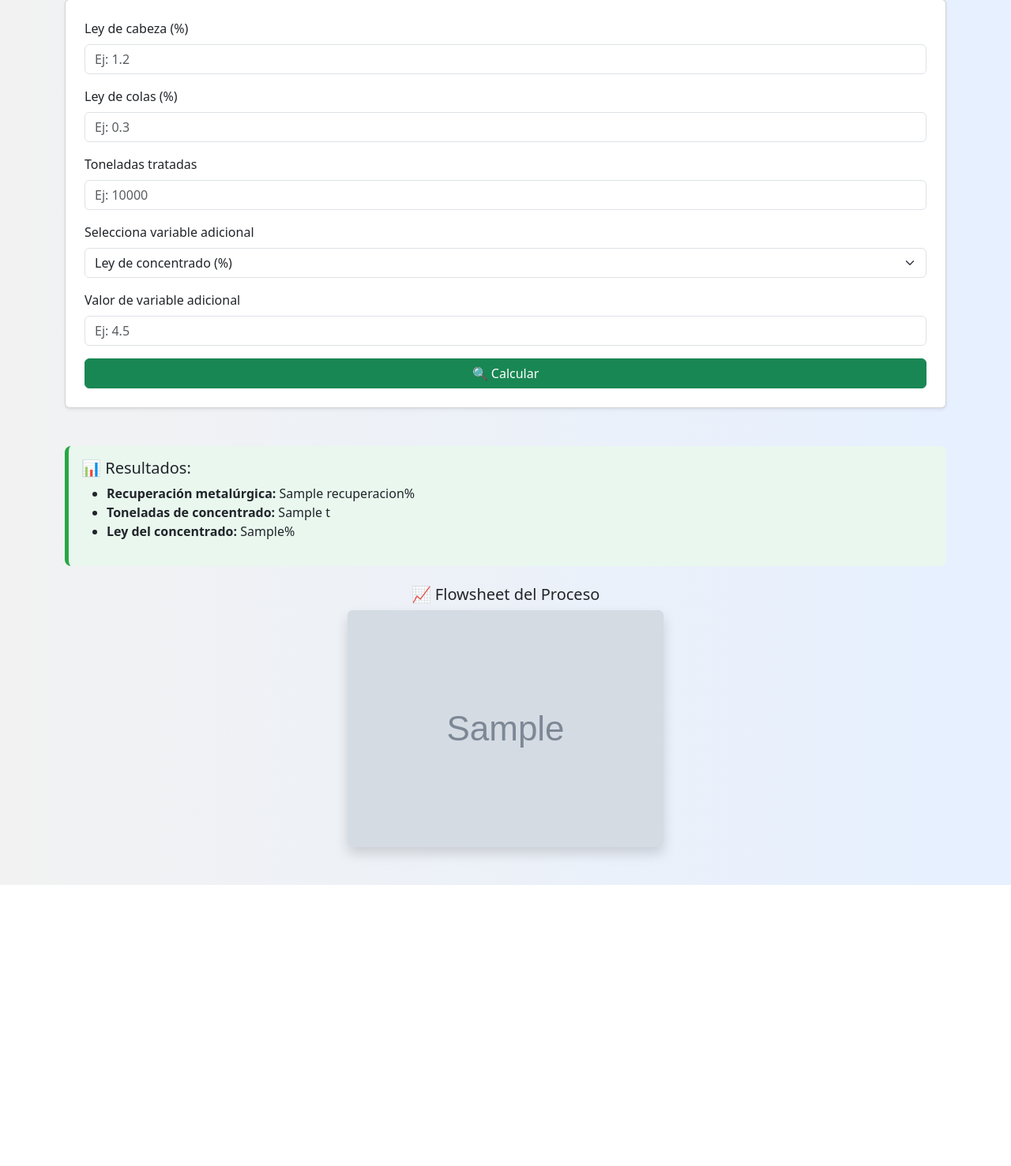
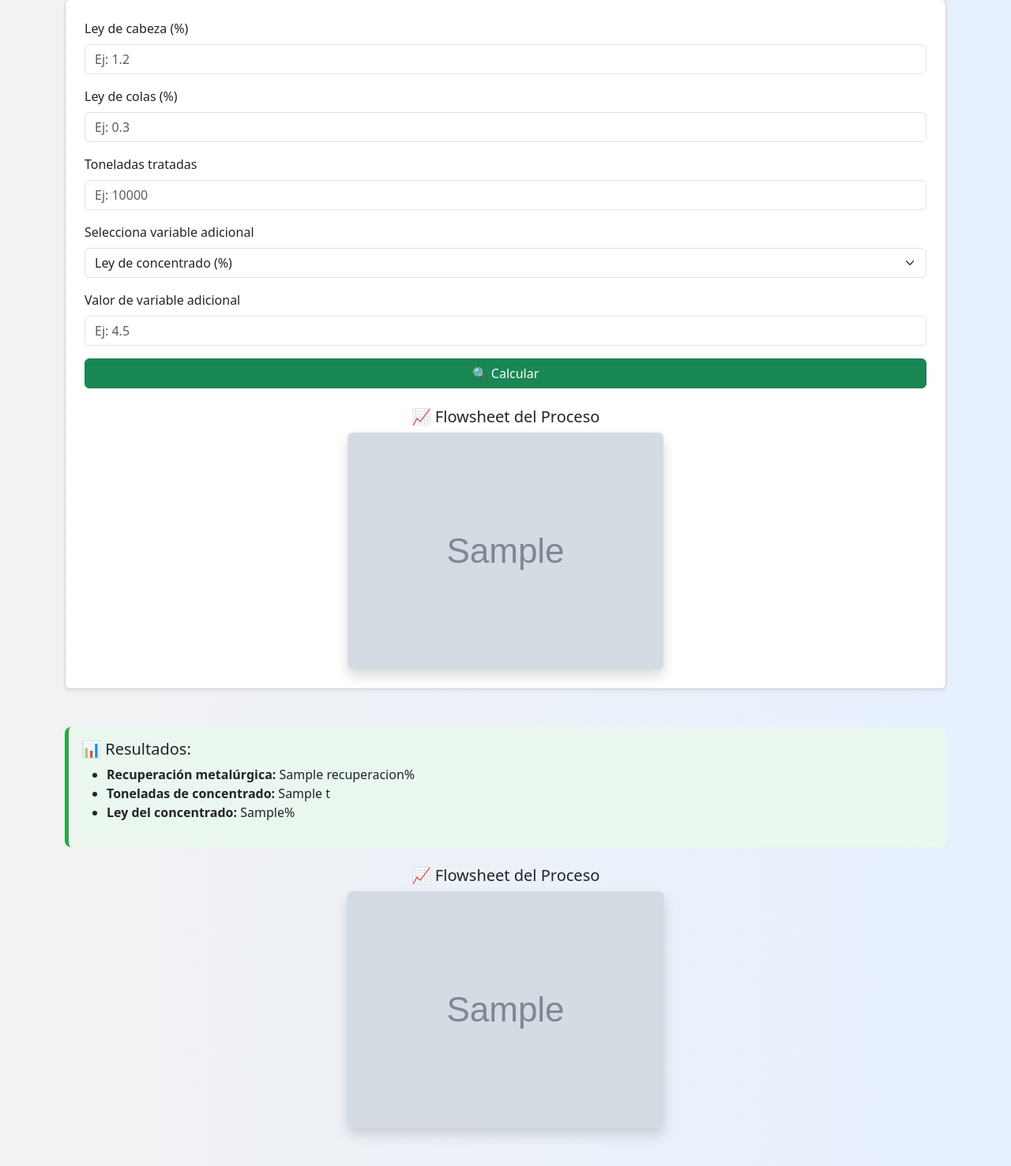
Before and after one commit to JorgeJC84/calculadora-metalurgica-v2, a Flask app: template templates/index.html in a window 1280 px wide. Shown: the part 111-1588 px from the top of the page at 79% size. Before the commit the page ends 1232 px from the top, so only its background shows below. Run offline with Flask 3, Linux system fonts and the light colour scheme; the template is opened without the code that fills it: most values are stand-ins (such as "Sample title", 1, 10 or a date in 2020); grey boxes marked "Sample" are stand-in pictures.

Commit message:
index.html

```diff
--- a/templates/index.html
+++ b/templates/index.html
@@ -48,6 +48,13 @@
                 <input type="number" name="valor_variable" step="any" class="form-control" required placeholder="Ej: 4.5">
             </div>
             <button type="submit" class="btn btn-success w-100">🔍 Calcular</button>
+            {% if imagen %}
+    <div class="text-center mt-4">
+        <h5>📈 Flowsheet del Proceso</h5>
+        <img src="{{ imagen }}" class="img-fluid rounded shadow" alt="Flowsheet generado" style="max-width: 700px;">
+    </div>
+{% endif %}
+
         </form>
 
         {% if resultado %}
```
